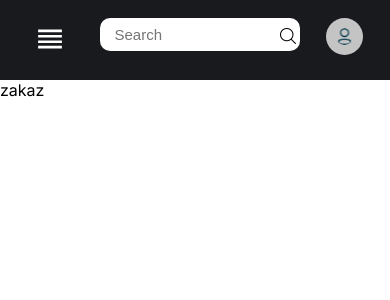
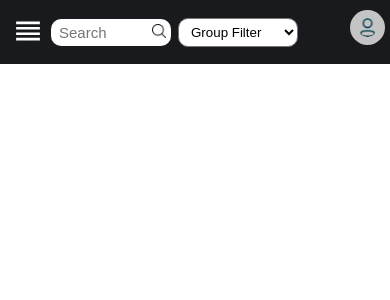
Before and after one commit to the-rustambek/basco_projects, a React (Create React App) app: page /zakaz in a window 390 px wide. Shown: the top 300 px of the page. Built offline with nearby package versions, Linux system fonts and the light colour scheme.

Commit message:
Add zakazHeader

```diff
--- a/src/App.jsx
+++ b/src/App.jsx
@@ -1,10 +1,11 @@
 import { Route } from 'react-router-dom';
 import { Switch } from 'react-router-dom';
 import './App.css';
-import Header from './Components/Header/Header';
+// import Header from './Components/Header/Header';
 import Sidebar from './Components/Sidebar/Sidebar';
 import AktPage from './Pages/AktPage/AktPage';
 import BuyurtmalarPage from './Pages/BuyurtmalarPage/BuyurtmalarPage';
+import ZakazPage from './Pages/ZakazPage/ZakazPage';
 
 function App() {
 return (
@@ -12,13 +13,13 @@ return (
   <div className="container">
     <Sidebar />
     <div className="main">
-      <Header />
+
       <Switch>
         <Route path="/akt" exact>
           <AktPage />
         </Route>
         <Route path="/zakaz" exact>
-          zakaz
+          <ZakazPage />
         </Route>
         <Route path="/mahsulotlar" exact>
           mahsulot
--- a/src/Components/AktTable/AktTable.css
+++ b/src/Components/AktTable/AktTable.css
@@ -122,6 +122,7 @@ td {
 main {
     height: 80vh;
     overflow-y: scroll;
+    margin: 30px;
 }
 
 @media (min-width: 280px) {
--- a/src/Components/Table/Table.css
+++ b/src/Components/Table/Table.css
@@ -122,6 +122,7 @@ td {
 main {
     height: 80vh;
     overflow-y: scroll;
+    margin: 30px;
 }
 
 
--- a/src/Components/ZakazHeader/ZakazHeader.css
+++ b/src/Components/ZakazHeader/ZakazHeader.css
@@ -0,0 +1,167 @@
+.zakazHeader {
+    background: #191A1E;
+    color: white;
+    /* width: 1100px; */
+
+    display: flex;
+    justify-content: space-between;
+    padding: 18px 27px;
+}
+
+
+
+.zakazHeader-input {
+    background: #FFFFFF;
+    border-radius: 10px;
+    padding: 8px 15px;
+    outline: none;
+    border: none;
+    width: 383px;
+    font-size: 15px;
+}
+
+.zakazHeader-avatar {
+    padding: 10px;
+    background: #C4C4C4;
+    border-radius: 50%;
+    width: 37px;
+    height: 37px;
+
+}
+
+.zakazHeader-account {
+    display: flex;
+    justify-content: center;
+    /* align-items: center; */
+}
+
+.zakazHeader-span {
+    font-style: normal;
+    font-weight: 400;
+    font-size: 18px;
+    line-height: 22px;
+
+    color: #FFFFFF;
+    padding-top: 8px;
+    padding-left: 15px;
+}
+
+.zakazHeader-form{
+    position: relative;
+}
+
+.zakazHeader-search{
+    position: absolute;
+    top: 40%;
+    left: 94%;
+    transform: translate(-50%,-50%);
+
+    width: 16px;
+    height: 16px;
+}
+
+.menu-btns{
+    display: none;
+}
+
+.zakaz-left{
+    display: flex;
+    justify-content: space-between;
+    align-items: center;
+}
+
+.zakaz-left select{
+    margin-left: 20px;
+    background: #FFFFFF;
+border-radius: 10px;
+padding:8px 10px;
+width: 360px;
+}
+
+
+
+@media(max-width:1160px){
+    .zakazHeader-input, .zakaz-left select{
+        width: 300px;
+    }
+}
+
+@media(max-width:1020px){
+    .zakazHeader-span{
+        font-size: 16px;
+        padding-left: 2px;
+    }
+    .zakazHeader-input, .zakaz-left select{
+        width: 280px;
+
+    }
+}
+
+@media(max-width:920px){
+    .zakazHeader-span{
+        display:none;
+    }
+}
+
+@media(max-width:820px){
+
+}
+
+@media(max-width:720px){
+    .zakazHeader-input, .zakaz-left select{
+        width: 240px;
+    }
+    .zakazHeader-avatar{
+        margin-left: 10px;
+    }
+}
+
+@media(max-width:620px){
+    .zakazHeader-input, .zakaz-left select{
+        width: 190px;
+    }
+}
+
+@media(max-width:520px){
+  .zakazHeader{
+      padding: 10px 5px;
+  }
+  .zakazHeader-input, .zakaz-left select{
+    width: 150px;
+}
+}
+
+@media(max-width:420px){
+    .zakaz-left{
+        /* flex-direction: column; */
+    }
+  .zakazHeader-avatar{
+      padding: 8px;
+      width: 35px;
+      height: 35px;
+  }
+  .zakazHeader-input, .zakaz-left select{
+    padding: 5px 8px;
+    width: 120px;
+}
+.zakaz-left select{
+    margin-left: 7px;
+}
+
+.zakazHeader-search{
+    position: absolute;
+    top: 45%;
+    left: 90%;
+    transform: translate(-50%,-50%);
+
+    width: 14px;
+    height: 14px;
+}
+}
+
+@media(max-width:320px){
+    .zakazHeader-input, .zakaz-left select{
+        padding: 5px 8px;
+        width: 100px;
+    }
+}
--- a/src/Components/ZakazHeader/ZakazHeader.jsx
+++ b/src/Components/ZakazHeader/ZakazHeader.jsx
@@ -1,9 +1,32 @@
 import "./ZakazHeader.css";
+import Avatar from "../../Assets/Img/Avatar.svg"
+import searchIcon from "../../Assets/Img/search1.png"
+import { IoMdReorder } from "react-icons/io";
 
 const ZakazHeader = () =>{
-    return (
-        <>
-        ZakazHeader
-        </>
-    )
+return (
+<header className="zakazHeader">
+    <div className="zakaz-left">
+    <button className="menu-btns">
+        <IoMdReorder className="menu-icon" />
+    </button>
+    <form className="zakazHeader-form">
+        <input type="text" className="zakazHeader-input" placeholder="Search" required />
+        <img src={searchIcon} alt="search" className="zakazHeader-search" />
+    </form>
+    <select>
+        <option value="Group Filter">Group Filter</option>
+        <option value="Mevalar">Mevalar</option>
+    </select>
+    </div>
+
+    <div className="zakazHeader-account">
+        <img src={Avatar} alt="Avatar" className="zakazHeader-avatar" />
+        <span className="zakazHeader-span">
+            John Doe
+        </span>
+    </div>
+</header>
+)
 }
+export default ZakazHeader;
--- a/src/Pages/AktPage/AktPage.css
+++ b/src/Pages/AktPage/AktPage.css
@@ -1,10 +1,11 @@
 .akt {
     background-color: white;
-    padding: 30px;
+
 }
 
 .akt-top {
     width: 600px;
+    margin: 30px;
 }
 
 .akt-form {
--- a/src/Pages/AktPage/AktPage.jsx
+++ b/src/Pages/AktPage/AktPage.jsx
@@ -1,9 +1,11 @@
 import AktTable from "../../Components/AktTable/AktTable";
+import Header from "../../Components/Header/Header";
 import "./AktPage.css";
 
 const AktPage = () =>{
 return(
 <section className="akt">
+<Header />
     <div className="akt-top">
         <form className="akt-form">
 
--- a/src/Pages/BuyurtmalarPage/BuyurtmalarPage.css
+++ b/src/Pages/BuyurtmalarPage/BuyurtmalarPage.css
@@ -1,4 +1,4 @@
 .orders{
     background-color: white;
-    padding: 30px;
+
 }
--- a/src/Pages/BuyurtmalarPage/BuyurtmalarPage.jsx
+++ b/src/Pages/BuyurtmalarPage/BuyurtmalarPage.jsx
@@ -1,9 +1,11 @@
+import Header from "../../Components/Header/Header";
 import Table from "../../Components/Table/Table";
 import "./BuyurtmalarPage.css";
 
 const BuyurtmalarPage = () =>{
     return (
         <div className="orders">
+            <Header />
             <Table />
         </div>
     )
--- a/src/Pages/ZakazPage/ZakazPage.jsx
+++ b/src/Pages/ZakazPage/ZakazPage.jsx
@@ -1,9 +1,10 @@
+import ZakazHeader from "../../Components/ZakazHeader/ZakazHeader";
 import "./ZakazPage.css";
 
 const ZakazPage = () =>{
 return (
 <>
-    ZakazPage
+    <ZakazHeader />
 </>
 )
 }
```
